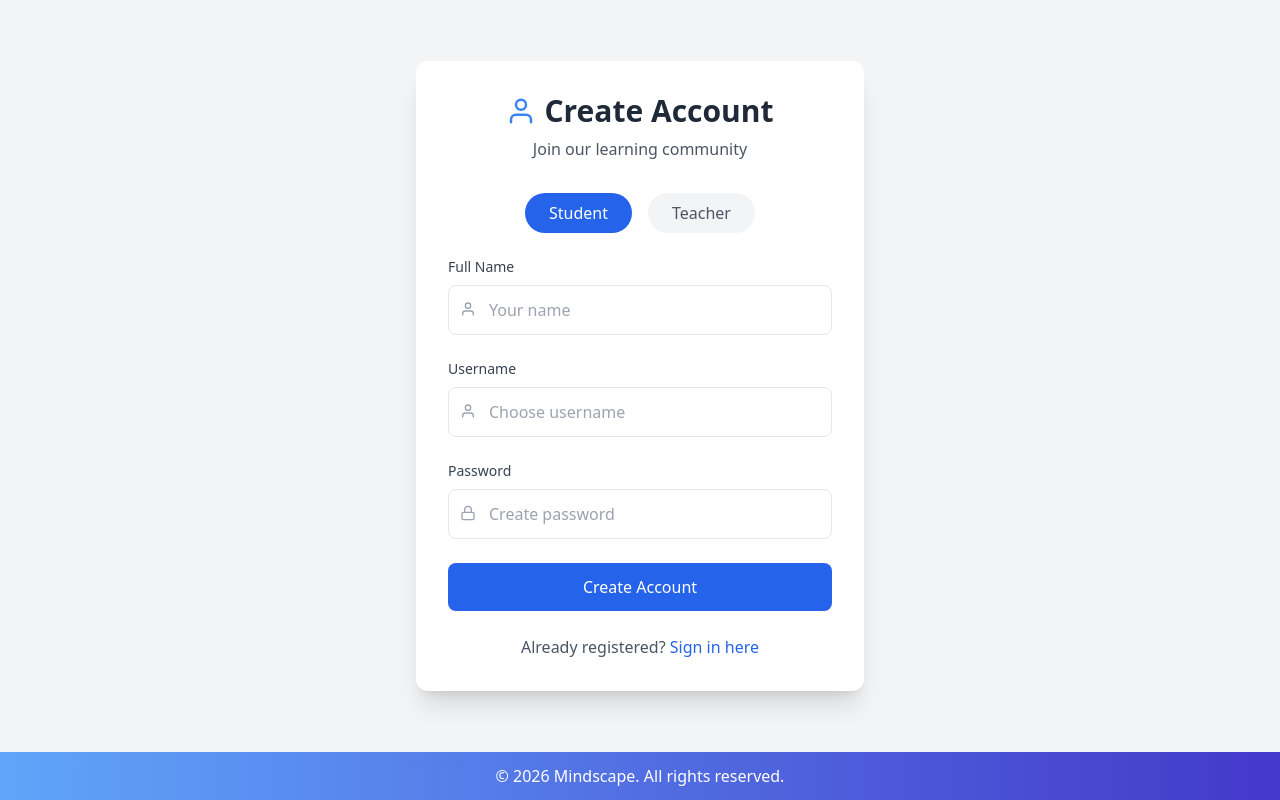
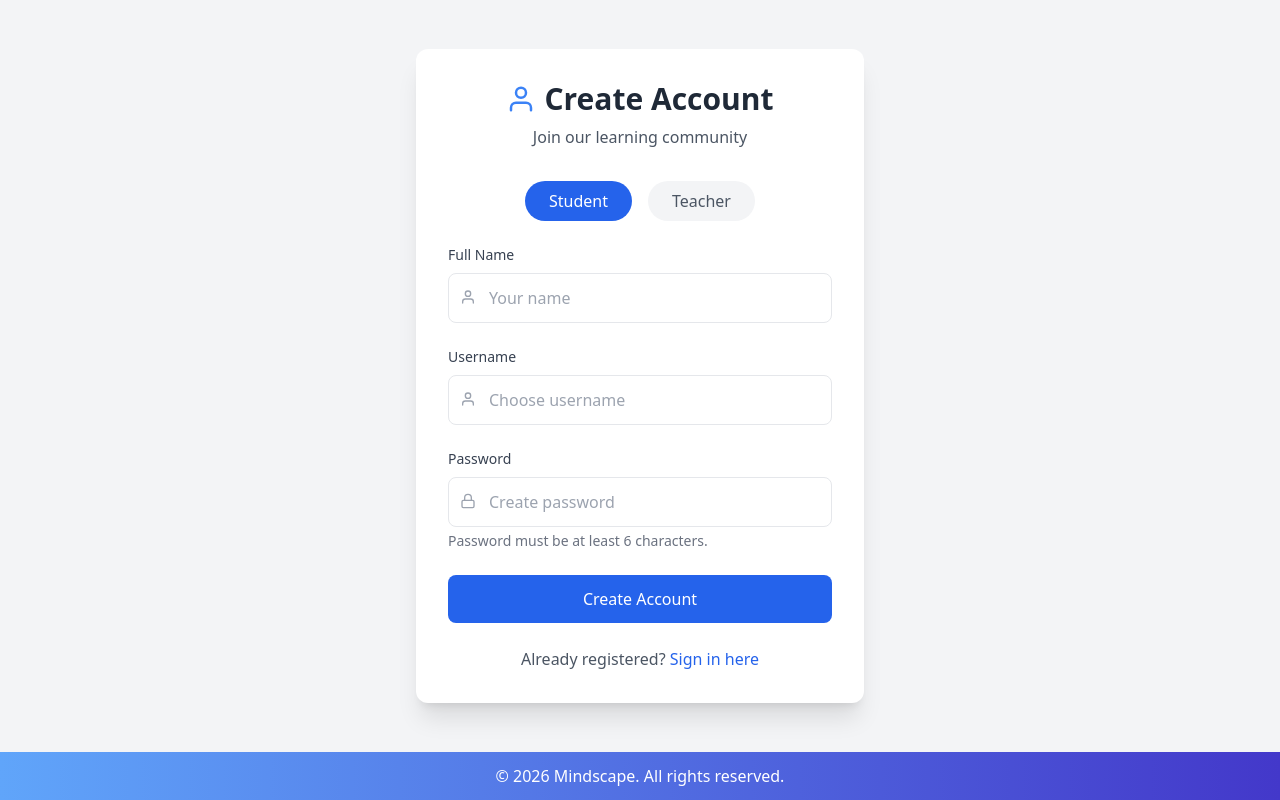
Before and after one commit to tanushaavinashmca25/mindscape, a React (Create React App) app in the folder frontend/: page /register in a window 1280 px wide. Built offline with nearby package versions, Linux system fonts and the light colour scheme.

Commit message:
password updates confirmed

```diff
--- a/frontend/src/components/Login.js
+++ b/frontend/src/components/Login.js
@@ -25,10 +25,7 @@
 
   const handleLogin = async (e) => {
     e.preventDefault();
-     if (password.length < 6) {
-    setError("Password must be at least 6 characters long");
-    return;
-  }
+
     try {
       const res = await axios.post(
         'https://mindscape-ghx1.onrender.com/api/auth/login',
@@ -201,7 +198,7 @@
             placeholder="Enter password"
             className="w-full pl-10 pr-4 py-3 border rounded-lg focus:ring-2 focus:ring-blue-500"
             value={password}
-            minLength={6}
+
             onChange={(e) => setPassword(e.target.value)}
             required
           />
--- a/frontend/src/components/Register.js
+++ b/frontend/src/components/Register.js
@@ -28,6 +28,10 @@
 
 const handleRegister = async (e) => {
   e.preventDefault();
+       if (password.length < 6) {
+      setError("Password must be at least 6 characters long");
+      return;
+    }
   const payload = {
     username,
     name,
@@ -104,6 +108,7 @@
                 placeholder="Your name"
                 className="w-full pl-10 pr-4 py-3 border rounded-lg focus:ring-2 focus:ring-blue-500 focus:border-blue-500"
                 value={name}
+
                 onChange={(e) => setName(e.target.value)}
                 required
               />
@@ -138,10 +143,16 @@
                 placeholder="Create password"
                 className="w-full pl-10 pr-4 py-3 border rounded-lg focus:ring-2 focus:ring-blue-500 focus:border-blue-500"
                 value={password}
+                minLength={6}
                 onChange={(e) => setPassword(e.target.value)}
                 required
               />
-            </div>
+              </div>
+              <p className="text-sm text-gray-500 mt-1">
+  Password must be at least 6 characters.
+</p>
+
+
           </div>
 
           {isTeacher && (
```
Also changed, not shown: 1 other file (tests, documents, lock files or other folders).
